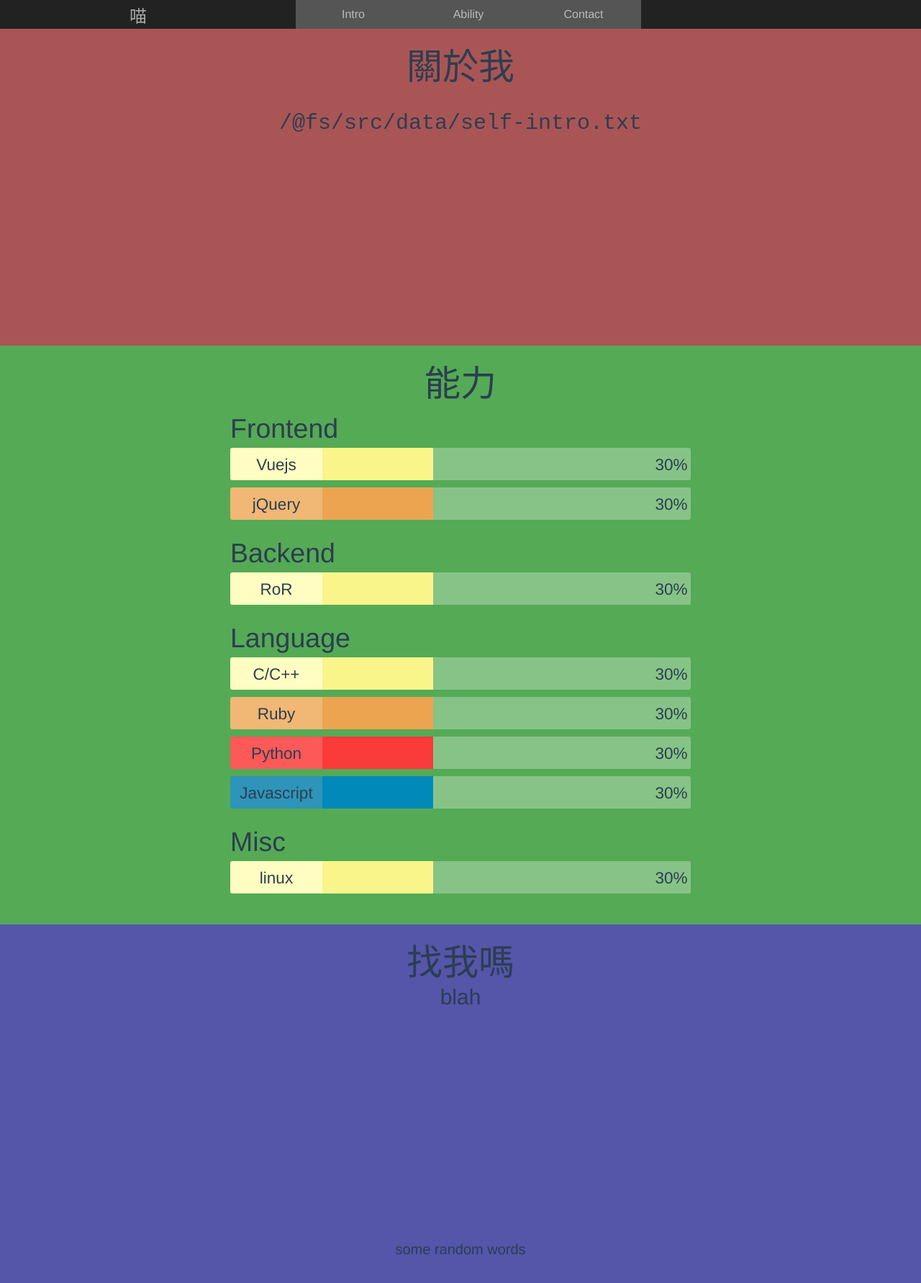
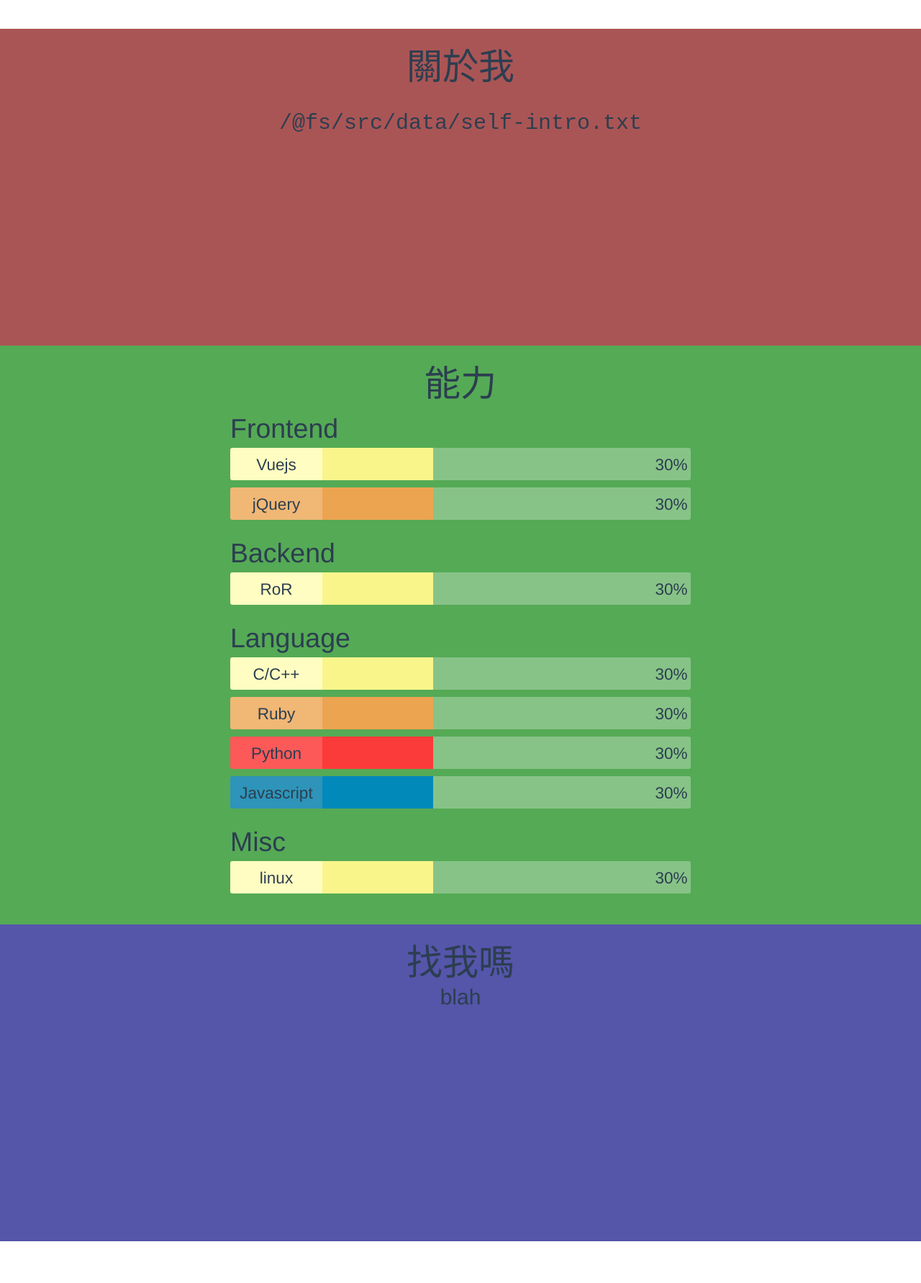
Before and after one commit to NightFeather/personal-site-vuejs, a Vue app: page / in a window 1280 px wide. Shown: the top 1782 px of the page at 72% size. After the commit the page ends 1724 px from the top, so only its background shows below. Built offline with nearby package versions, Linux system fonts and the light colour scheme.

Commit message:
remove navbar and footer

```diff
--- a/src/App.vue
+++ b/src/App.vue
@@ -1,22 +1,16 @@
 <template>
   <div id="app">
-    <app-nav></app-nav>
     <app-content></app-content>
-    <app-footer></app-footer>
   </div>
 </template>
 
 <script>
-import Nav from './components/nav.vue'
 import Content from './components/content.vue'
-import Footer from './components/footer.vue'
 
 export default {
   name: 'app',
   components: {
-    'app-nav': Nav,
-    'app-content': Content,
-    'app-footer': Footer
+    'app-content': Content
   }
 }
 </script>
--- a/src/components/footer.vue
+++ b/src/components/footer.vue
@@ -13,7 +13,8 @@
 <style lang="scss">
   #footer {
     height: 10vh;
-    background-color: #55a;
+    background-color: #495664;
     font-size: 20px;
+    color: #f8fceb;
   }
 </style>
--- a/src/components/nav.vue
+++ b/src/components/nav.vue
@@ -1,7 +1,7 @@
 <template>
 	<div id="nav">
     <div id='title'>
-      喵
+      Nightfeather
     </div>
     <div class="link-list">
       <ul>
@@ -23,7 +23,7 @@ export default {
 <style lang="scss">
   #nav {
     position: fixed;
-    background-color: #222;
+    background-color: #495664;
     height: 5vh;
     width: 100%;
     font-size: 2vh;
@@ -51,7 +51,7 @@ export default {
         padding: 0px;
 
         li {
-          background-color: #555;
+          background-color: #333c4a;
           width: 10em;
 
           a {
```
